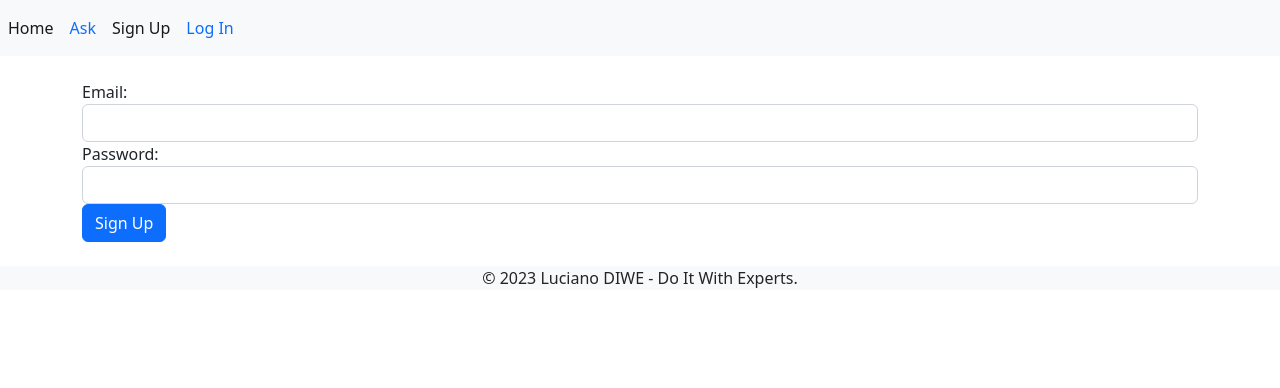
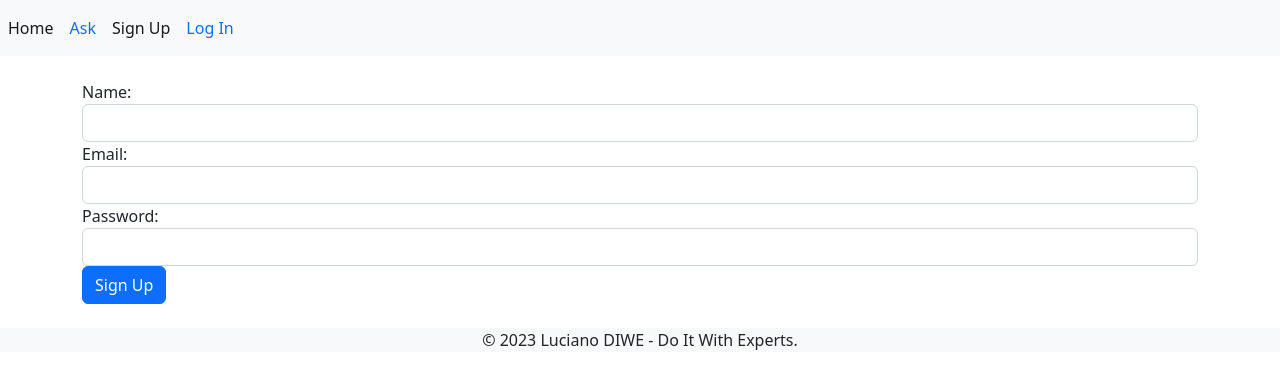
Before and after one commit to LucianoRamosK/Assignment4, an Angular app in the folder diwe/: page /signup in a window 1280 px wide. Shown: the top 388 px of the page. Built offline with nearby package versions, Linux system fonts and the light colour scheme.

Commit message:
4 files modified

```diff
--- a/diwe/src/app/app.component.html
+++ b/diwe/src/app/app.component.html
@@ -9,7 +9,11 @@
         <a class="nav-link" routerLink="/ask" routerLinkActive="active">Ask</a>
       </li>
       <li class="nav-item">
-        <a class="nav-link" routerLink="/signup" routerLinkActive="active"
+        <a
+          class="nav-link"
+          routerLink="/signup"
+          routerLinkActive="active"
+          *ngIf="!currentUser"
           >Sign Up</a
         >
       </li>
--- a/diwe/src/app/signup/signup.component.html
+++ b/diwe/src/app/signup/signup.component.html
@@ -2,6 +2,17 @@
 <main>
   <section class="container">
     <form (ngSubmit)="signUp()" class="my-4">
+      <div class="form-group">
+        <label for="name">Name:</label>
+        <input
+          type="text"
+          id="name"
+          name="name"
+          [(ngModel)]="name"
+          required
+          class="form-control"
+        />
+      </div>
       <div class="form-group">
         <label for="email">Email:</label>
         <input
--- a/diwe/src/app/signup/signup.component.ts
+++ b/diwe/src/app/signup/signup.component.ts
@@ -1,5 +1,5 @@
 import { Component } from '@angular/core';
-import { HttpClient } from '@angular/common/http';
+import { UserService } from '../user.service';
 
 @Component({
   selector: 'app-signup',
@@ -7,15 +7,25 @@ import { HttpClient } from '@angular/common/http';
   styleUrls: ['./signup.component.css'],
 })
 export class SignupComponent {
-  email: string = ''; // Initialize email with an empty string
-  password: string = ''; // Initialize password with an empty string
+  name: string = '';
+  email: string = '';
+  password: string = '';
 
-  constructor(private http: HttpClient) {}
+  constructor(private userService: UserService) {}
 
   signUp(): void {
-    const signUpData = { email: this.email, password: this.password };
-
-
-
+    const signUpData = {
+      name: this.name,
+      email: this.email,
+      password: this.password,
+    };
+    const newUser = this.userService.createUser(signUpData);
+    if (newUser) {
+      // Handle successful user creation
+      console.log('User created:', newUser);
+    } else {
+      // Handle user creation error
+      console.log('Failed to create user');
+    }
   }
 }
--- a/diwe/src/app/user.service.ts
+++ b/diwe/src/app/user.service.ts
@@ -76,7 +76,6 @@ export class UserService {
       password: 'password',
       role: 'general',
     },
-    // Add more mock user data as needed
   ];
 
   private currentUserSubject: BehaviorSubject<any> = new BehaviorSubject<any>(
```
